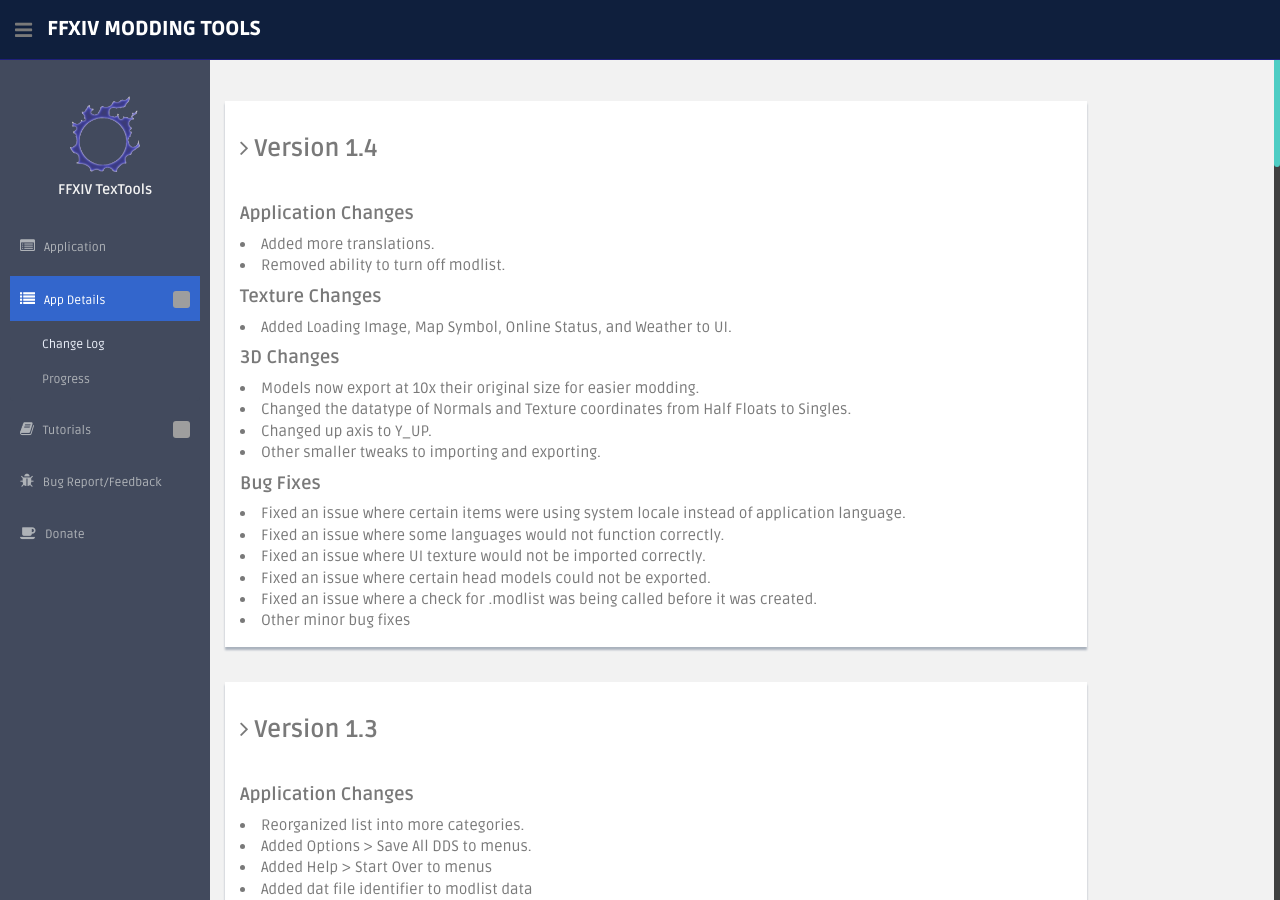
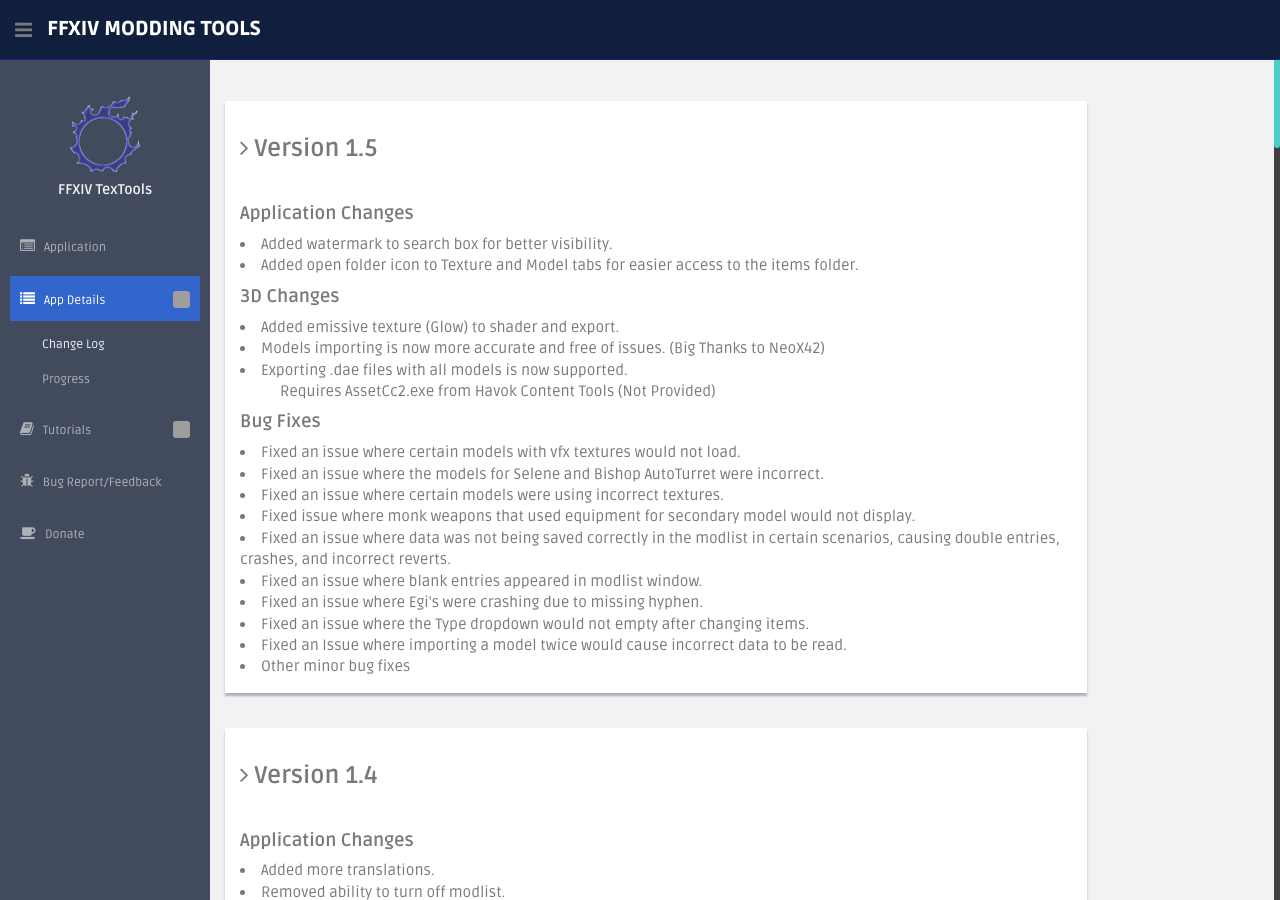
Before and after one commit to liinko/FFXIVTexToolsWeb, a Jekyll site: the page built from change_log.html, in a window 1280 px wide and 900 px high. Built offline with Jekyll 4.4.1, drawn with Linux system fonts in a browser that asks for light colours; grey boxes are pictures that could not be loaded.

Commit message:
Update to 1.5

```diff
--- a/change_log.html
+++ b/change_log.html
@@ -3,6 +3,35 @@
 title: Change_Log
 ---
 
+<div class="col-lg-10 main-chart">
+    <div class="showback">
+        <h3><i class="fa fa-angle-right"></i> <b>Version 1.5</b></h3><br/>
+        <h4><b>Application Changes</b></h4>
+        <li>Added watermark to search box for better visibility.</li>
+        <li>Added open folder icon to Texture and Model tabs for easier access to the items folder.</li>
+
+        <h4><b>3D Changes</b></h4>
+        <li>Added emissive texture (Glow) to shader and export.</li>
+        <li>Models importing is now more accurate and free of issues. (Big Thanks to NeoX42) </li>
+        <li>Exporting .dae files with all models is now supported.</li>
+        <ul>
+            <li>Requires AssetCc2.exe from Havok Content Tools (Not Provided)</li>
+        </ul>
+
+        <h4><b>Bug Fixes</b></h4>
+        <li>Fixed an issue where certain models with vfx textures would not load.</li>
+        <li>Fixed an issue where the models for Selene and Bishop AutoTurret were incorrect.</li>
+        <li>Fixed an issue where certain models were using incorrect textures.</li>
+        <li>Fixed issue where monk weapons that used equipment for secondary model would not display.</li>
+        <li>Fixed an issue where data was not being saved correctly in the modlist in certain scenarios, causing double entries, crashes, and incorrect reverts.</li>
+        <li>Fixed an issue where blank entries appeared in modlist window.</li>
+        <li>Fixed an issue where Egi's were crashing due to missing hyphen.</li>
+        <li>Fixed an issue where the Type dropdown would not empty after changing items.</li>
+        <li>Fixed an Issue where importing a model twice would cause incorrect data to be read.</li>
+        <li>Other minor bug fixes</li>
+
+    </div><!--/showback -->
+</div>
 <div class="col-lg-10 main-chart">
     <div class="showback">
         <h3><i class="fa fa-angle-right"></i> <b>Version 1.4</b></h3><br/>
--- a/index.html
+++ b/index.html
@@ -7,7 +7,7 @@
 <div class="col-lg-8 main-chart">
     <div class="showback">
         <p>
-            <h1><b>FFXIV TexTools 2 v1.4</b></h1>
+            <h1><b>FFXIV TexTools 2 v1.5</b></h1>
             An application used to modify the in-game textures for Final Fantasy XIV, done by exporting and importing Direct Draw Surface files.<br/>
             <br/>
 
--- a/progress.html
+++ b/progress.html
@@ -11,12 +11,6 @@
               <span class="sr-only">0% Complete</span>
           </div>
       </div>
-      <h4><i class="fa fa-angle-right"></i> Loading Screens (dat 000000)</h4>
-      <div class="progress">
-          <div class="progress-bar progress-bar-info" role="progressbar" aria-valuenow="0" aria-valuemin="0" aria-valuemax="100" style="width: 0%">
-              <span class="sr-only">0% Complete</span>
-          </div>
-      </div>
       <h4><i class="fa fa-angle-right"></i> Icons &amp; UI (dat 060000)</h4>
       <div class="progress">
           <div class="progress-bar progress-bar-info" role="progressbar" aria-valuenow="60" aria-valuemin="0" aria-valuemax="100" style="width: 0%">
```
Also changed, not shown: _includes/sideupdates.html (+11 -1 lines).
